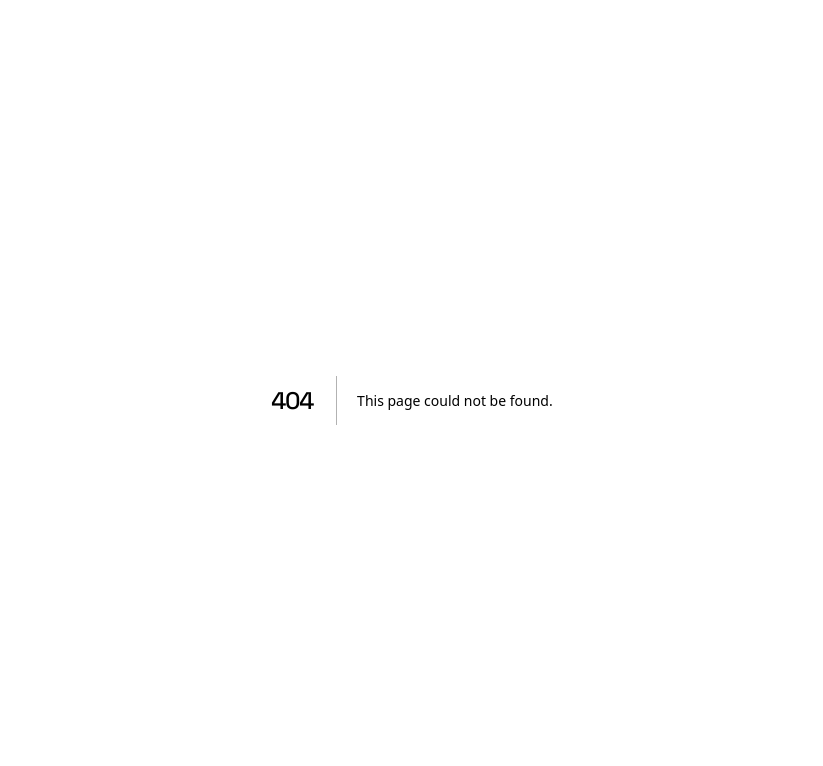
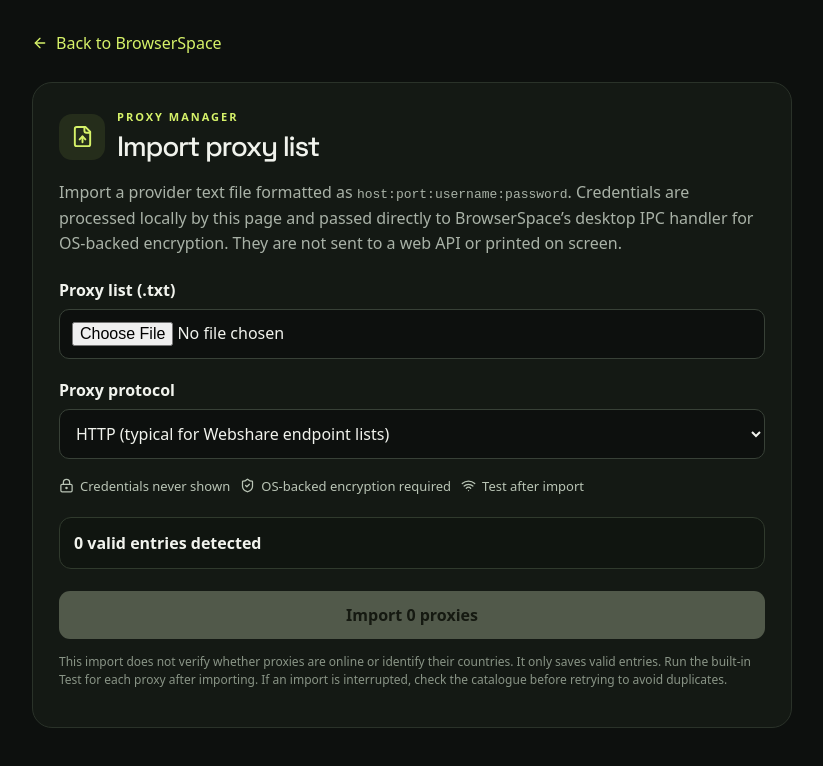
Before and after one commit to leephil1907-lab/Reachmark-BrowserSpace, a Next.js app in the folder apps/dashboard/: page /proxies/import in a window 1280 px wide. Before the commit this address had no page. Shown: the top 766 px of the page, without its empty margins (228-1051 px from the left). Built offline with nearby package versions, Linux system fonts and the light colour scheme.

Commit message:
Add secure local bulk proxy import page

```diff
--- /dev/null
+++ b/apps/dashboard/app/proxies/import/page.tsx
@@ -0,0 +1,143 @@
+"use client";
+
+import { useState } from "react";
+import { ArrowLeft, FileUp, LockKeyhole, ShieldCheck, Wifi } from "lucide-react";
+import Link from "next/link";
+
+type Protocol = "http" | "https" | "socks5";
+type SavedProxy = { id: string; name: string; host: string; port: number; protocol: Protocol; hasCredentials: boolean };
+type BrowserSpaceApi = {
+  createProxy: (proxy: { name: string; protocol: Protocol; host: string; port: number; username?: string; password?: string }) => Promise<SavedProxy>;
+};
+declare global { interface Window { browserSpace?: BrowserSpaceApi } }
+
+type ParsedProxy = { host: string; port: number; username: string; password: string; line: number };
+
+function parseProxyFile(text: string): { proxies: ParsedProxy[]; errors: string[] } {
+  const proxies: ParsedProxy[] = [];
+  const errors: string[] = [];
+  text.split(/\r?\n/).forEach((raw, index) => {
+    const line = raw.trim();
+    if (!line || line.startsWith("#")) return;
+    const parts = line.split(":");
+    if (parts.length !== 4) {
+      errors.push(`Line ${index + 1}: expected host:port:username:password`);
+      return;
+    }
+    const [host, rawPort, username, password] = parts;
+    const port = Number(rawPort);
+    if (!host || !Number.isInteger(port) || port < 1 || port > 65535 || !username || !password) {
+      errors.push(`Line ${index + 1}: invalid host, port, username, or password`);
+      return;
+    }
+    proxies.push({ host, port, username, password, line: index + 1 });
+  });
+  return { proxies, errors };
+}
+
+export default function ImportProxiesPage() {
+  const [fileText, setFileText] = useState("");
+  const [fileName, setFileName] = useState("");
+  const [protocol, setProtocol] = useState<Protocol>("http");
+  const [busy, setBusy] = useState(false);
+  const [message, setMessage] = useState("");
+  const [progress, setProgress] = useState("");
+  const [errors, setErrors] = useState<string[]>([]);
+  const parsed = parseProxyFile(fileText);
+
+  async function readFile(file?: File) {
+    if (!file) return;
+    setFileName(file.name);
+    setMessage("");
+    setErrors([]);
+    setFileText(await file.text());
+  }
+
+  async function importProxies() {
+    if (!window.browserSpace) {
+      setMessage("Open this page inside the BrowserSpace desktop app. The web preview cannot securely save proxy credentials.");
+      return;
+    }
+    if (!parsed.proxies.length) {
+      setErrors(parsed.errors.length ? parsed.errors : ["No valid proxy entries were found."]);
+      return;
+    }
+    setBusy(true);
+    setMessage("");
+    setErrors(parsed.errors);
+    let saved = 0;
+    const failures: string[] = [];
+    try {
+      for (let index = 0; index < parsed.proxies.length; index++) {
+        const item = parsed.proxies[index];
+        setProgress(`Saving proxy ${index + 1} of ${parsed.proxies.length}…`);
+        try {
+          await window.browserSpace.createProxy({
+            name: `Webshare ${item.host}:${item.port}`,
+            protocol,
+            host: item.host,
+            port: item.port,
+            username: item.username,
+            password: item.password
+          });
+          saved++;
+        } catch (error) {
+          failures.push(`Line ${item.line}: ${error instanceof Error ? error.message : "Could not save proxy"}`);
+        }
+      }
+      setMessage(`Imported ${saved} of ${parsed.proxies.length} proxy entries. Credentials were passed to the desktop secure-storage handler; they are not displayed here.`);
+      if (failures.length) setErrors((current) => [...current, ...failures]);
+      if (saved > 0) setProgress("Import finished. Return to Proxy manager and test each endpoint.");
+    } finally {
+      setBusy(false);
+    }
+  }
+
+  return (
+    <main style={{ minHeight: "100vh", background: "#0d100e", color: "#f1f3ed", padding: "32px 18px", fontFamily: "system-ui, sans-serif" }}>
+      <div style={{ maxWidth: 760, margin: "0 auto" }}>
+        <Link href="/" style={{ display: "inline-flex", alignItems: "center", gap: 8, color: "#d6f269", textDecoration: "none", marginBottom: 28 }}>
+          <ArrowLeft size={16} /> Back to BrowserSpace
+        </Link>
+        <div style={{ border: "1px solid #2a3229", background: "#141914", borderRadius: 20, padding: 26 }}>
+          <div style={{ display: "flex", alignItems: "center", gap: 12, marginBottom: 14 }}>
+            <span style={{ display: "grid", placeItems: "center", width: 46, height: 46, borderRadius: 13, background: "#252d1b", color: "#d6f269" }}><FileUp size={23} /></span>
+            <div><div style={{ color: "#d6f269", fontSize: 11, letterSpacing: 2, fontWeight: 700 }}>PROXY MANAGER</div><h1 style={{ margin: "4px 0 0", fontSize: 28 }}>Import proxy list</h1></div>
+          </div>
+          <p style={{ color: "#a9b2a7", lineHeight: 1.6 }}>Import a provider text file formatted as <code>host:port:username:password</code>. Credentials are processed locally by this page and passed directly to BrowserSpace’s desktop IPC handler for OS-backed encryption. They are not sent to a web API or printed on screen.</p>
+
+          <label style={{ display: "block", margin: "22px 0 8px", fontWeight: 650 }}>Proxy list (.txt)</label>
+          <input type="file" accept=".txt,text/plain" disabled={busy} onChange={(event) => void readFile(event.target.files?.[0])} style={{ display: "block", width: "100%", boxSizing: "border-box", padding: 12, borderRadius: 10, border: "1px solid #384137", background: "#0d100e", color: "#f1f3ed" }} />
+          {fileName && <p style={{ color: "#a9b2a7", fontSize: 13, marginTop: 8 }}>Selected file: {fileName}</p>}
+
+          <label style={{ display: "block", margin: "20px 0 8px", fontWeight: 650 }}>Proxy protocol</label>
+          <select value={protocol} onChange={(event) => setProtocol(event.target.value as Protocol)} disabled={busy} style={{ width: "100%", padding: 12, borderRadius: 10, border: "1px solid #384137", background: "#0d100e", color: "#f1f3ed" }}>
+            <option value="http">HTTP (typical for Webshare endpoint lists)</option>
+            <option value="https">HTTPS</option>
+            <option value="socks5">SOCKS5</option>
+          </select>
+
+          <div style={{ display: "flex", gap: 10, flexWrap: "wrap", marginTop: 18, color: "#b9c4b5", fontSize: 13 }}>
+            <span style={{ display: "inline-flex", gap: 6, alignItems: "center" }}><LockKeyhole size={15} /> Credentials never shown</span>
+            <span style={{ display: "inline-flex", gap: 6, alignItems: "center" }}><ShieldCheck size={15} /> OS-backed encryption required</span>
+            <span style={{ display: "inline-flex", gap: 6, alignItems: "center" }}><Wifi size={15} /> Test after import</span>
+          </div>
+
+          <div style={{ marginTop: 22, padding: 14, border: "1px solid #303a2d", borderRadius: 12, background: "#101510" }}>
+            <strong>{parsed.proxies.length} valid entries detected</strong>
+            {parsed.errors.length > 0 && <p style={{ color: "#f2b8ad", marginBottom: 0 }}>{parsed.errors.length} malformed lines will be skipped.</p>}
+          </div>
+
+          {message && <div role="status" style={{ marginTop: 16, padding: 13, borderRadius: 10, background: "#1a2416", border: "1px solid #384b25", lineHeight: 1.5 }}>{message}</div>}
+          {progress && <p style={{ color: "#d6f269" }}>{progress}</p>}
+          {errors.length > 0 && <div role="alert" style={{ marginTop: 14, color: "#f2b8ad", fontSize: 13, lineHeight: 1.6 }}><strong>Items to review</strong><ul>{errors.map((error, index) => <li key={index}>{error}</li>)}</ul></div>}
+
+          <button type="button" onClick={() => void importProxies()} disabled={busy || parsed.proxies.length === 0} style={{ width: "100%", marginTop: 22, border: 0, borderRadius: 11, padding: "13px 16px", background: busy || parsed.proxies.length === 0 ? "#51594a" : "#d6f269", color: "#151911", fontWeight: 750, cursor: busy || parsed.proxies.length === 0 ? "not-allowed" : "pointer" }}>
+            {busy ? "Importing securely…" : `Import ${parsed.proxies.length} proxies`}
+          </button>
+          <p style={{ color: "#899486", fontSize: 12, lineHeight: 1.5, marginTop: 14 }}>This import does not verify whether proxies are online or identify their countries. It only saves valid entries. Run the built-in Test for each proxy after importing. If an import is interrupted, check the catalogue before retrying to avoid duplicates.</p>
+        </div>
+      </div>
+    </main>
+  );
+}
```
